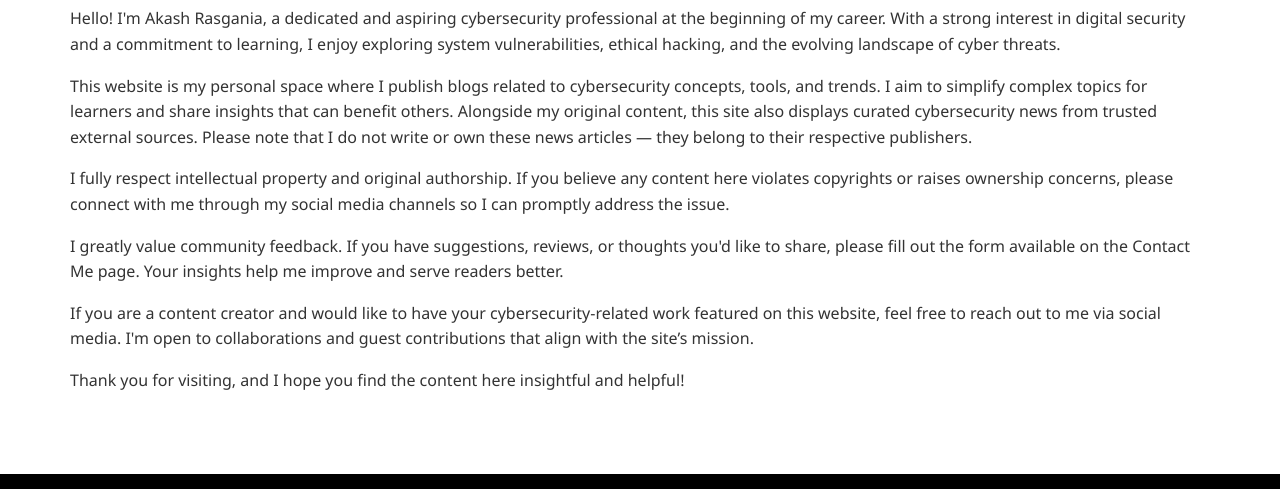
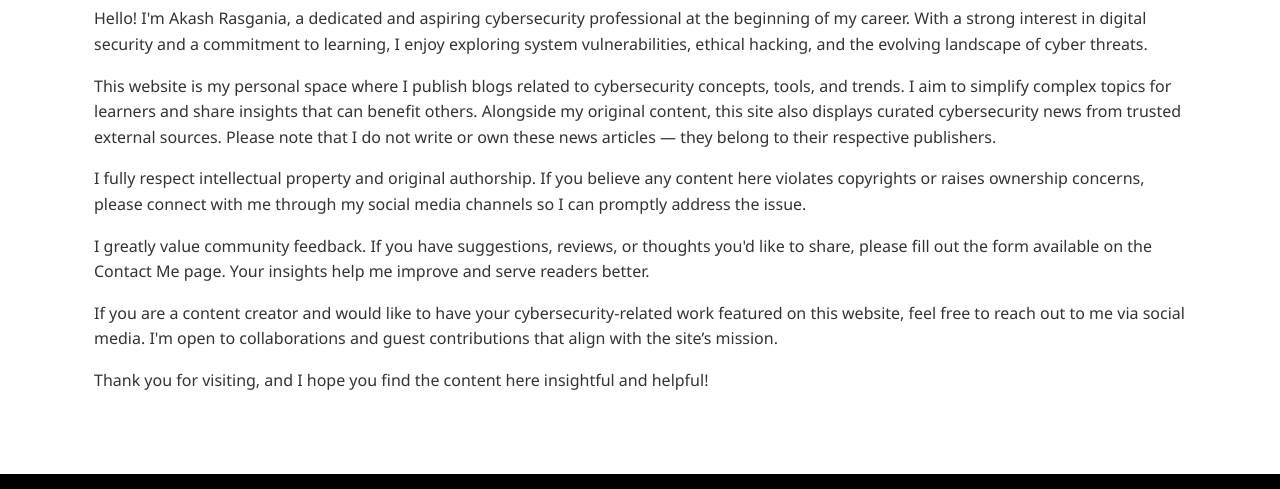
Before and after one commit to AkashRasgania/akashrasgania.github.io, a plain HTML site: page about.html in a window 1280 px wide. Shown: the part 156-645 px from the top of the page. Drawn offline with nearby package versions, Linux system fonts and the light colour scheme.

Commit message:
Add files via upload
updated about.html

```diff
--- a/about.html
+++ b/about.html
@@ -108,7 +108,7 @@
   </nav>
 
   <!-- About Content -->
-  <div class="container about-section">
+  <div class="container about-section px-4">
     <h1>About Me</h1>
    <p>
         Hello! I'm Akash Rasgania, a dedicated and aspiring cybersecurity professional at the beginning of my career. With a strong interest in digital security and a commitment to learning, I enjoy exploring system vulnerabilities, ethical hacking, and the evolving landscape of cyber threats.
```
